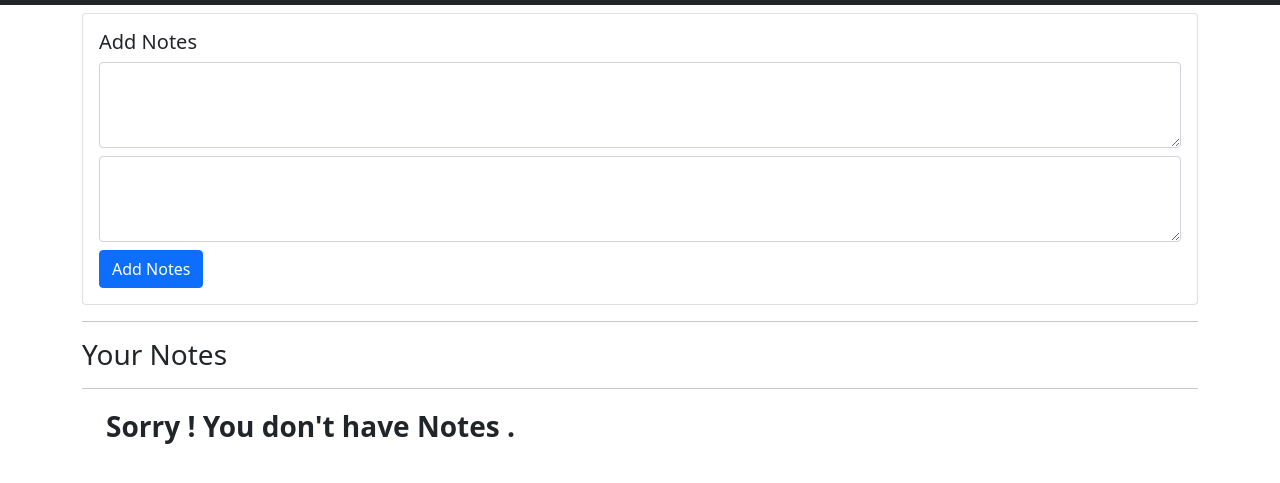
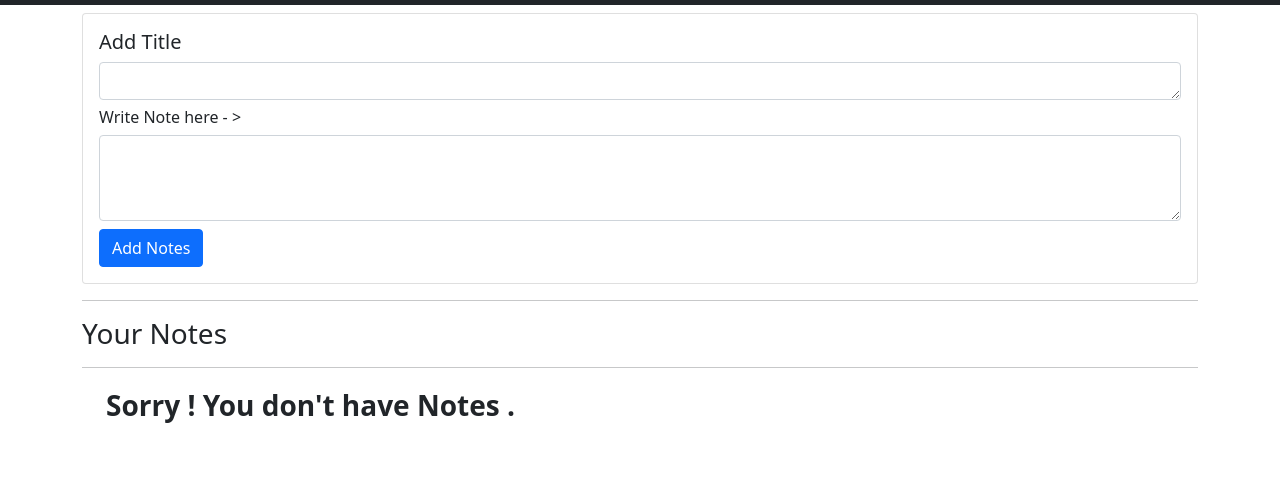
Before and after one commit to anubhav-234/Notes-App, a plain HTML site: page index.html in a window 1280 px wide. Shown: the part 51-534 px from the top of the page. Drawn offline with nearby package versions, Linux system fonts and the light colour scheme.

Commit message:
Update index.html

```diff
--- a/index.html
+++ b/index.html
@@ -25,8 +25,9 @@
         <div class="card" ">
 
             <div class=" card-body">
-            <h5 class="card-title">Add Notes</h5>
-            <h4 class ="card-title"><textarea class="form-control" id="addTitle" rows="3"></textarea></h4>
+            <h5 class="card-title">Add Title</h5>
+            <h5 class ="card-title"><textarea class="form-control" id="addTitle" rows="1"></textarea></h5>
+            <h6 class="card-title">Write Note here - > </h6>
             <div class="form-group mb-2">
                <textarea class="form-control" id="addTxt" rows="3"></textarea>
             </div>
```
